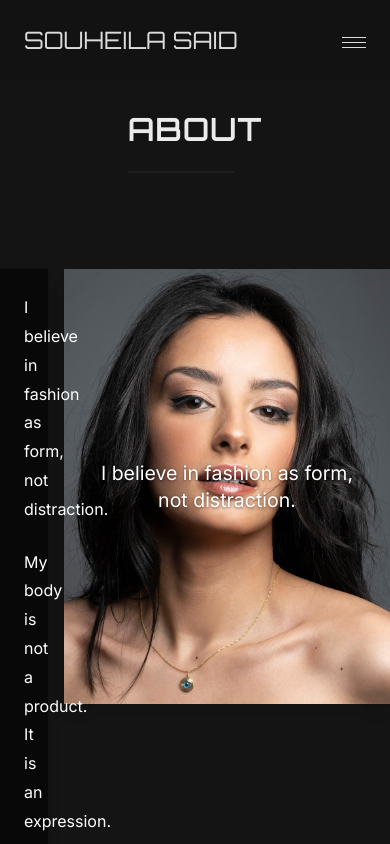
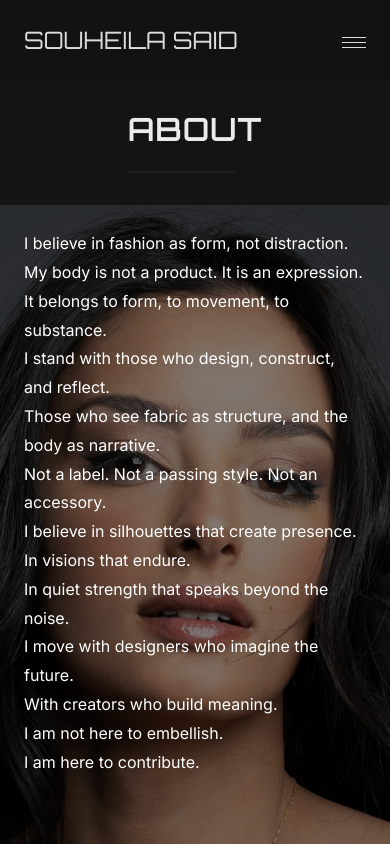
Before and after one commit to xxxsosoxxx/portfolio, a React (Vite) app: page /about in a window 390 px wide. Shown: the top 844 px of the page. Built offline with nearby package versions, Linux system fonts and the light colour scheme.

Commit message:
fix: mobile grid

```diff
--- a/client/global.css
+++ b/client/global.css
@@ -283,3 +283,38 @@
     transition: all 0.3s ease-in;
   }
 }
+
+@media (max-width: 768px) {
+  .about-mobile-wrapper {
+    position: relative;
+    height: 100vh;
+    overflow: hidden;
+  }
+
+  .about-mobile-image {
+    position: absolute;
+    inset: 0;
+    width: 100%;
+    height: 100%;
+    object-fit: cover;
+    z-index: 0;
+    filter: brightness(0.6);
+  }
+
+  .about-mobile-text {
+    position: relative;
+    z-index: 1;
+    height: 100%;
+    overflow-y: auto;
+    padding: 2rem 1.5rem;
+    color: white;
+    text-shadow: 0 1px 3px rgba(0,0,0,0.5);
+    font-size: clamp(1rem, 4vw, 1.25rem);
+    line-height: 1.8;
+    backdrop-filter: blur(2px);
+  }
+
+  .about-mobile-text::-webkit-scrollbar {
+    display: none;
+  }
+}
--- a/client/pages/About.tsx
+++ b/client/pages/About.tsx
@@ -1,23 +1,8 @@
-import { useEffect, useRef, useState } from "react";
 import { Helmet } from "react-helmet";
 import { PageTransition } from "@/components/ui/PageTransition";
 import { HeroBlock } from "@/components/ui/HeroBlock";
 
 export default function About() {
-  const textRef = useRef<HTMLDivElement>(null);
-  const [textHeight, setTextHeight] = useState<number>(0);
-
-  useEffect(() => {
-    const updateHeight = () => {
-      if (textRef.current) {
-        setTextHeight(textRef.current.offsetHeight);
-      }
-    };
-    updateHeight();
-    window.addEventListener("resize", updateHeight);
-    return () => window.removeEventListener("resize", updateHeight);
-  }, []);
-
   return (
     <>
       <Helmet>
@@ -27,18 +12,33 @@ export default function About() {
         <meta name="author" content="Souheila Said" />
       </Helmet>
 
-      <div className="min-h-screen flex flex-col">
       <PageTransition>
         <HeroBlock />
 
-          <section className="bg-background py-16">
-            <div className="container-narrow grid grid-cols-1 md:grid-cols-2 grid-rows-2 gap-x-16 gap-y-24 items-start">
+        {/* Mobile immersive version */}
+        <section className="md:hidden relative h-screen overflow-hidden">
+          <img
+            src="/DSC_0666.jpg"
+            alt="Souheila"
+            className="absolute inset-0 w-full h-full object-cover brightness-[0.5] z-0"
+          />
+          <div className="relative z-10 h-full overflow-y-auto p-6 text-white text-[clamp(1rem,4vw,1.25rem)] leading-[1.8] text-shadow no-scrollbar">
+            <p>I believe in fashion as form, not distraction.</p>
+            <p>My body is not a product. It is an expression.<br />It belongs to form, to movement, to substance.</p>
+            <p>I stand with those who design, construct, and reflect.<br />Those who see fabric as structure, and the body as narrative.</p>
+            <p>Not a label. Not a passing style. Not an accessory.</p>
+            <p>I believe in silhouettes that create presence.<br />In visions that endure.<br />In quiet strength that speaks beyond the noise.</p>
+            <p>I move with designers who imagine the future.<br />With creators who build meaning.</p>
+            <p>I am not here to embellish.<br />I am here to contribute.</p>
+          </div>
+        </section>
 
-              {/* Row 1 - Col 1: About Text */}
-              <div
-                ref={textRef}
-                className="row-start-1 col-start-1 space-y-6 text-muted-foreground text-[clamp(1rem,2vw,1.125rem)] leading-[1.8] z-10 md:static relative md:bg-transparent bg-black/60 p-6 md:p-0 text-white md:text-muted-foreground md:shadow-none shadow-lg"
-              >
+        {/* Desktop grid version */}
+        <section className="hidden md:block bg-background py-16">
+          <div className="container-narrow grid grid-cols-2 grid-rows-2 gap-x-16 gap-y-24 items-start">
+
+            {/* Manifesto */}
+            <div className="space-y-6 text-muted-foreground text-[clamp(1rem,2vw,1.125rem)] leading-[1.8]">
               <p>I believe in fashion as form, not distraction.</p>
               <p className="about-text-highlight">
                 My body is not a product. It is an expression.<br />
@@ -55,23 +55,17 @@ export default function About() {
               <p>I am not here to embellish.<br />I am here to contribute.</p>
             </div>
 
-              {/* Row 1 - Col 2: Photo */}
-              <div className="row-start-1 col-start-2 relative">
+            {/* Photo */}
+            <div className="relative">
               <img
                 src="/DSC_0666.jpg"
                 alt="Souheila"
                 className="rounded-lg shadow-lg object-cover w-full max-w-[500px] aspect-[3/4] gallery-item"
               />
-                {/* Mobile overlay text */}
-                <div className="absolute inset-0 md:hidden flex items-center justify-center p-6">
-                  <div className="text-center text-white text-[clamp(1rem,5vw,1.5rem)] leading-snug photo-title">
-                    I believe in fashion as form, not distraction.
-                  </div>
-                </div>
             </div>
 
-              {/* Row 2 - Col 1: Background */}
-              <div className="row-start-2 col-start-1 space-y-4 text-muted-foreground text-[18px] leading-[28px] max-w-xl">
+            {/* Background */}
+            <div className="space-y-4 text-muted-foreground text-[18px] leading-[28px] max-w-xl">
               <h2 className="font-heading text-[clamp(2rem,4vw,2.25rem)] font-semibold leading-tight mb-4">Background</h2>
               <p>Souheila collaborates on editorial, conceptual, and runway projects, focusing on sculptural silhouettes and quiet power.</p>
               <p>Her presence is precise and instinctive, where structure meets sensuality.</p>
@@ -79,8 +73,8 @@ export default function About() {
               <p>Based in Brussels, available for opportunities in Paris, Antwerp, and beyond.</p>
             </div>
 
-              {/* Row 2 - Col 2: Measurements */}
-              <div className="row-start-2 col-start-2 space-y-3 text-muted-foreground text-[18px] font-semibold">
+            {/* Measurements */}
+            <div className="space-y-3 text-muted-foreground text-[18px] font-semibold">
               <h3 className="font-heading text-[clamp(2rem,4vw,2.25rem)] font-semibold leading-tight mb-4">Measurements</h3>
               {[
                 ["Height", "177 cm | 5'9.5"],
@@ -100,7 +94,6 @@ export default function About() {
           </div>
         </section>
       </PageTransition>
-      </div>
     </>
   );
 }
```
Lines whose indentation alone changed are shown as unchanged.
